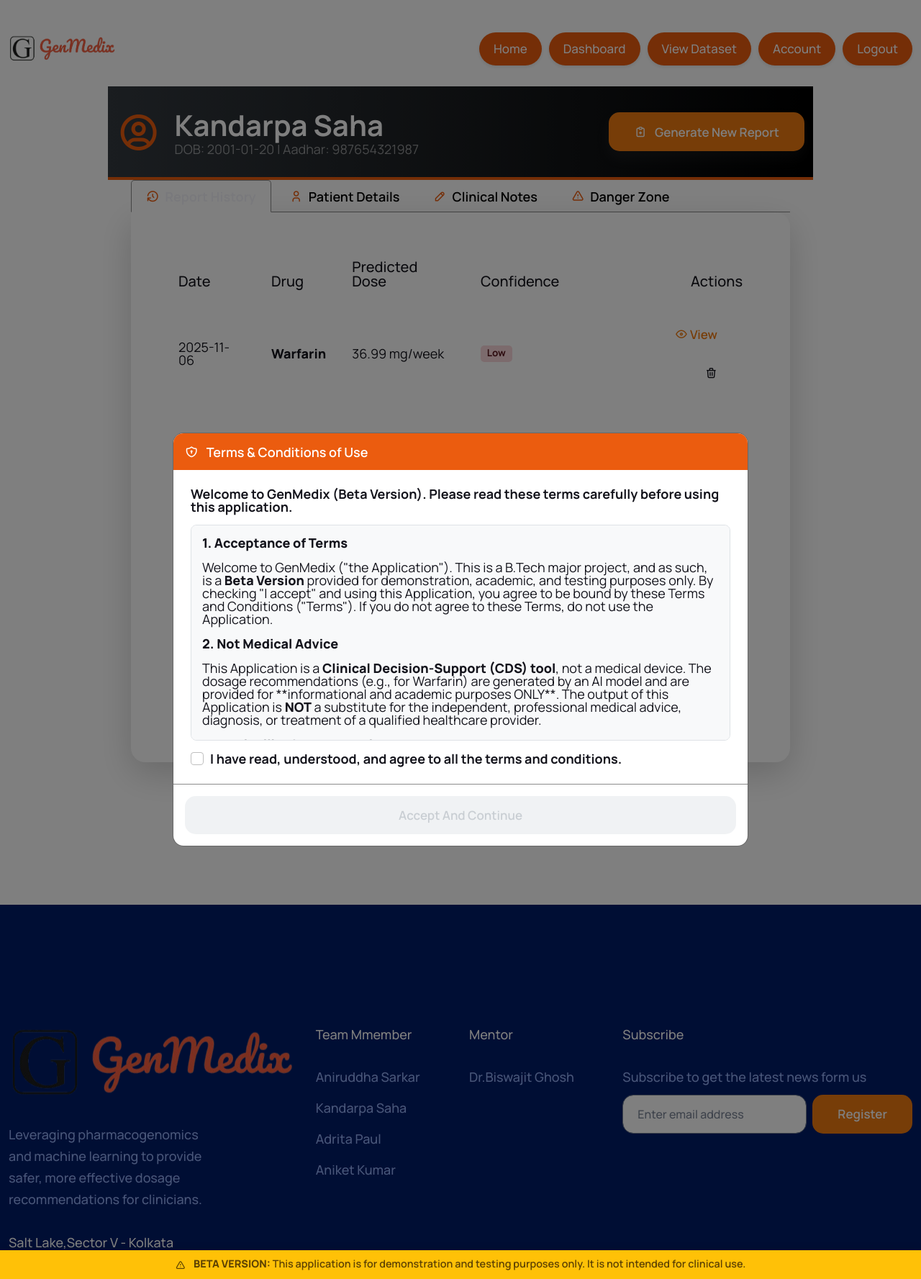
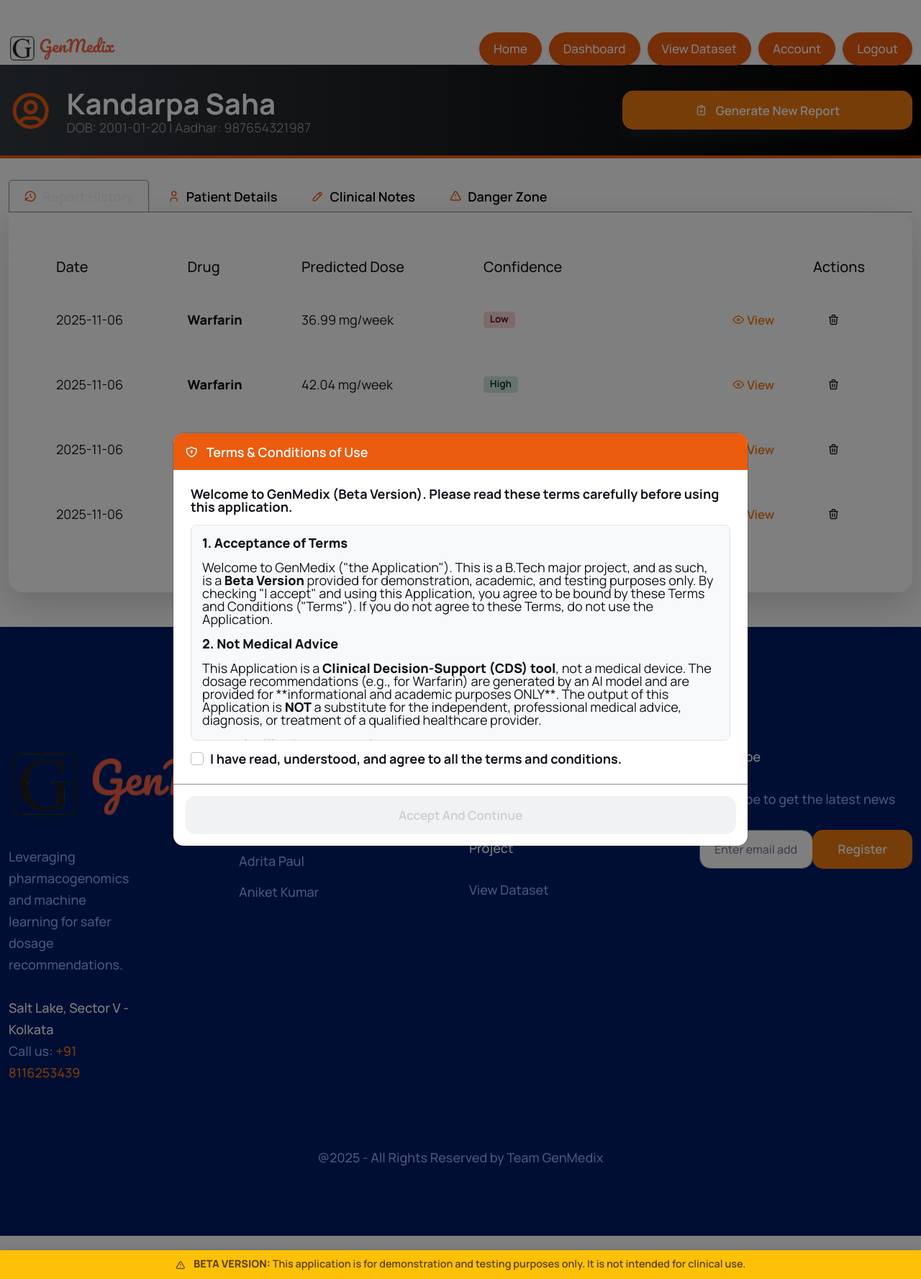
Before and after one commit to Ani811625/GenMedix, a Flask app: page /view_patient/1 in a window 1280 px wide. Shown: the whole page at 72% size. Run offline with Flask 3, Linux system fonts and the light colour scheme; a user stored in the database is signed in; parts of the project's set-up code (start-up, migrations or seed data) failed here and were passed over; some libraries are stand-ins or nearby versions.

Commit message:
App Update

```diff
--- a/templates/account.html
+++ b/templates/account.html
@@ -2,7 +2,7 @@
 {% block title %}My Account - GenMedix{% endblock %}
 
 {% block content %}
-<main class="main-content position-relative max-height-vh-100 h-100" style="padding: 150px;">
+<main class="main-content position-relative max-height-vh-100 h-100" style="padding-top: 120px;">
 
     <section class="patient-header-section position-relative">
         <div class="container">
@@ -14,7 +14,7 @@
                         </div>
                         <div>
                             <h1 class="mb-0 text-white">My Account</h1>
-                            <p class="text-white-50 mb-0">
+                            <p class="text-white-50 mb-0" style="padding-top: 30px;">
                                 Manage your clinician profile and account settings.
                             </p>
                         </div>
--- a/templates/base.html
+++ b/templates/base.html
@@ -104,18 +104,19 @@
     <footer class="footer">
     <div class="container">
         <div class="row">
-                <div class="col-xxl-4 col-xl-4 col-lg-4 col-md-6 col-sm-12">
+            <div class="col-lg-3 col-md-6 col-12 mb-4">
                 <div class="footer-logo-col">
                     <a href="{{ url_for('home') }}"><img src="{{ url_for('static', filename='assets/images/image.png') }}" alt="Footer Logo"></a>
-                        <p class="blue-light mb-0 fs-7 fw-500">Leveraging pharmacogenomics and machine learning to provide safer, more effective dosage recommendations for clinicians.</p>
+                    <p class="blue-light mb-0 fs-7 fw-500">Leveraging pharmacogenomics and machine learning for safer dosage recommendations.</p>
                     <div class="callus text-white fw-500 fs-7">
-                            Salt Lake,Sector V - Kolkata
+                        Salt Lake, Sector V - Kolkata
                         <div class="blue-light">Call us: <a href="#" class="text-warning fw-500 fs-7 text-decoration-none">+91 8116253439</a></div>
                     </div>
                 </div>
             </div>
-                <div class="col-xxl-2 col-xl-2 col-lg-2 col-md-6 col-sm-12">
-                    <h5 class="text-white">Team Mmember</h5>
+
+            <div class="col-lg-3 col-md-6 col-12 mb-4">
+                <h5 class="text-white">Team Members</h5>
                 <ul class="list-unstyled mb-0 pl-0">
                     <li><a href="#">Aniruddha Sarkar</a></li>
                     <li><a href="#">Kandarpa Saha</a></li>
@@ -123,25 +124,35 @@
                     <li><a href="#">Aniket Kumar</a></li>
                 </ul>
             </div>
-                <div class="col-xxl-2 col-xl-2 col-lg-2 col-md-6 col-sm-12">
+
+            <div class="col-lg-3 col-md-6 col-12 mb-4">
                 <h5 class="text-white">Mentor</h5>
                 <ul class="list-unstyled mb-0 pl-0">
-                        <li><a href="#" >Dr.Biswajit Ghosh</a></li>
+                    <li><a href="#">Dr. Biswajit Ghosh</a></li>
+                </ul>
+
+                <h5 class="text-white mt-4">Project</h5>
+                <ul class="list-unstyled mb-0 pl-0">
+                    <li><a href="{{ url_for('dataset') }}">View Dataset</a></li>
                 </ul>
             </div>
-                <div class="col-xxl-4 col-xl-4 col-lg-4 col-md-6 col-sm-12">
+
+            <div class="col-lg-3 col-md-6 col-12 mb-4">
                 <div class="subscribe">
                     <h5 class="text-white">Subscribe</h5>
-                        <p class="blue-light fw-500">Subscribe to get the latest news form us
-                        </p>
+                    <p class="blue-light fw-500">Subscribe to get the latest news from us.</p>
                     <div class="input-group">
-                            <input type="email" class="form-control br-15" placeholder="Enter email address" aria-label="Enter email address" aria-describedby="button-addon2">
-                            <button class="btn btn-warning btn-hover-secondery ms-xxl-2 ms-xl-2 ls-lg-0 ms-md-0 ms-sm-0 ms-0"  type="button" id="button-addon2">Register</button>
+                        <input type="email" class="form-control br-15" placeholder="Enter email address" aria-label="Enter email address">
+                        <button class="btn btn-warning btn-hover-secondery" type="button">Register</button>
                     </div>
                 </div>
             </div>
+
         </div>
-            <div class="copyrights text-center blue-light  fw-500">@<span id="autodate">2023</span> - All Rights Reserved by <a href="httpsis://adminmart.com/" class="blue-light text-decoration-none">Team GenMedix</a> Dsitributed By <a href="https://themewagon.com" class="blue-light text-decoration-none">Techno Main Salt Lake</a></div>
+
+        <div class="copyrights text-center blue-light fw-500">
+            @<span id="autodate">2025</span> - All Rights Reserved by <a href="#" class="blue-light text-decoration-none">Team GenMedix</a>
+        </div>
     </div>
 </footer>
     <script src="{{ url_for('static', filename='dist/js/jquery.min.js') }}"></script>
--- a/templates/register.html
+++ b/templates/register.html
@@ -2,14 +2,14 @@
 {% block title %}Register - GenMedix{% endblock %}
 
 {% block content %}
-<main class="main-content position-relative max-height-vh-100 h-100" style="padding: 120px;">
+<main class="main-content position-relative max-height-vh-100 h-100" style="padding-top: 120px;">
     <section class="banner-three position-relative" >
         <div class="container">
             <div class="row align-items-center justify-content-center">
                 <div class="col-lg-10 col-md-12 col-sm-12">
                     <div class="banner-three-content text-center">
                         <h1 class="mb-0">Clinician Registration</h1>
-                        <p class="text-secondary fs-5">Create a secure account to manage patients and generate reports.</p>
+                        <p class="text-secondary fs-5" style="padding-top: 30px;">Create a secure account to manage patients and generate reports.</p>
                     </div>
                 </div>
             </div>
--- a/templates/select_drug.html
+++ b/templates/select_drug.html
@@ -2,7 +2,7 @@
 {% block title %}Select Drug - GenMedix{% endblock %}
 
 {% block content %}
-<main class="main-content position-relative max-height-vh-100 h-100" style="padding: 150px;">
+<main class="main-content position-relative max-height-vh-100 h-100" style="padding-top: 120px;">
 
     <section class="patient-header-section position-relative">
         <div class="container">
@@ -27,7 +27,8 @@
     <section class="patient-list-section position-relative pb-5">
         <div class="container">
             <div class="row justify-content-center">
-                <div class="col-lg-6"> <div class="contact-us-box bg-white shadow-lg rounded-4 p-4 p-md-5">
+                <div class="col-lg-6">
+                    <div class="contact-us-box bg-white shadow-lg rounded-4 p-4 p-md-5">
 
                         <form action="{{ url_for('redirect_to_drug_form', patient_id=patient.id) }}" method="POST">
                             <div class="mb-3">
--- a/templates/view_patient.html
+++ b/templates/view_patient.html
@@ -2,11 +2,11 @@
 {% block title %}{{ patient.full_name }} - GenMedix{% endblock %}
 
 {% block content %}
-<main class="main-content position-relative max-height-vh-100 h-100" style="padding: 150px;">
+<main class="main-content position-relative max-height-vh-100 h-100" style="padding-top: 120px;">
     <section class="patient-header-section position-relative">
         <div class="container">
             <div class="row align-items-center">
-                <div class="col-lg-8 col-md-12 col-sm-12">
+                <div class="col-12 col-lg-8 mb-3 mb-lg-0">
                     <div class="d-flex align-items-center">
                         <div class="patient-avatar">
                             <i class="ti ti-user-circle"></i>
@@ -19,8 +19,8 @@
                         </div>
                     </div>
                 </div>
-                <div class="col-lg-4 col-md-12 col-sm-12 text-lg-end mt-3 mt-lg-0">
-                    <a href="{{ url_for('select_drug', patient_id=patient.id) }}" class="btn btn-warning btn-hover-secondery btn-lg text-capitalize shadow-sm">
+                <div class="col-12 col-lg-4 text-lg-end">
+                    <a href="{{ url_for('select_drug', patient_id=patient.id) }}" class="btn btn-warning btn-hover-secondery btn-lg text-capitalize shadow-sm w-100 w-lg-auto">
                         <i class="ti ti-report-medical me-2"></i> Generate New Report
                     </a>
                 </div>
@@ -28,11 +28,10 @@
         </div>
     </section>
 
-    <section class="patient-content-section position-relative pb-5" style="padding: 20px;">
+    <section class="patient-content-section position-relative pb-5" style="padding-top: 50px;">
         <div class="container">
 
-
-        <ul class="nav nav-tabs professional-tabs" id="patientTab" role="tablist">
+            <ul class="nav nav-tabs professional-tabs flex-nowrap flex-sm-wrap overflow-auto overflow-sm-hidden" id="patientTab" role="tablist">
                 <li class="nav-item" role="presentation">
                     <button class="nav-link active" id="history-tab" data-bs-toggle="tab" data-bs-target="#history-pane" type="button" role="tab" aria-controls="history-pane" aria-selected="true">
                         <i class="ti ti-history me-2"></i>Report History
@@ -126,6 +125,9 @@
                             <dt class="col-sm-4 fw-600">Gender</dt>
                             <dd class="col-sm-8">{{ patient.gender }}</dd>
 
+                            <dt class="col-sm-4 fw-600">Phone</dt>
+                            <dd class="col-sm-8">{{ patient.phone or 'N/A' }}</dd>
+
                             <dt class="col-sm-4 fw-600">Aadhar ID</dt>
                             <dd class="col-sm-8">{{ patient.aadhar }}</dd>
 
@@ -137,9 +139,10 @@
                         </dl>
                     </div>
                 </div>
+
                 <div class="tab-pane fade" id="notes-pane" role="tabpanel" aria-labelledby="notes-tab" tabindex="0">
                     <div class="row">
-                <div class="col-lg-5">
+                        <div class="col-lg-5 col-12 mb-4">
                             <div class="contact-us-box bg-white shadow-lg rounded-4 p-4 p-md-5">
                                 <h3 class="mb-4">Add New Note</h3>
                                 <form action="{{ url_for('add_note', patient_id=patient.id) }}" method="POST">
@@ -154,7 +157,7 @@
                             </div>
                         </div>
 
-                <div class="col-lg-7">
+                        <div class="col-lg-7 col-12">
                             <div class="contact-us-box bg-white shadow-lg rounded-4 p-4 p-md-5">
                                 <h3 class="mb-4">Note History</h3>
                                 <div class="note-history-list" style="max-height: 500px; overflow-y: auto;">
@@ -179,14 +182,13 @@
                     </div>
                 </div>
 
-
                 <div class="tab-pane fade" id="danger-pane" role="tabpanel" aria-labelledby="danger-tab" tabindex="0">
                     <div class="contact-us-box bg-white shadow-lg rounded-4 p-4 p-md-5">
-                        <h3 class_name="text-danger mb-4">Danger Zone</h3>
+                        <h3 class="text-danger mb-4">Danger Zone</h3>
                         <p class="fs-7 text-muted">This action will permanently delete this patient and all of their associated reports. This cannot be undone.</p>
                         <hr>
                         <form action="{{ url_for('delete_patient', patient_id=patient.id) }}" method="POST" onsubmit="return confirm('Are you sure you want to delete this patient? This will PERMANENTLY delete all of their associated reports.');">
-                            <button type="submit" class="btn btn-danger btn-lg">
+                            <button type="submit" class="btn btn-danger btn-lg w-100">
                                 <i class="ti ti-trash me-2"></i> Delete This Patient
                             </button>
                         </form>
```
Also changed, not shown: templates/add_patient.html (+11 -5 lines), templates/dashboard.html (+7 -5 lines), templates/display_report.html (+12 -2 lines), templates/index.html (+14 -11 lines), templates/login.html (+4 -3 lines), templates/warfarin_form.html (+7 -8 lines), project.db. Lines whose indentation alone changed are shown as unchanged.
